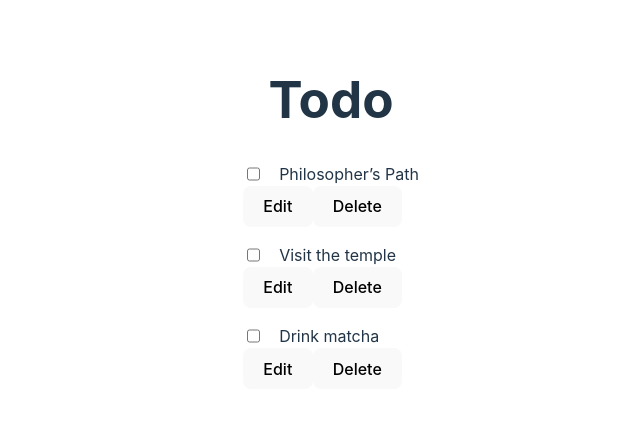
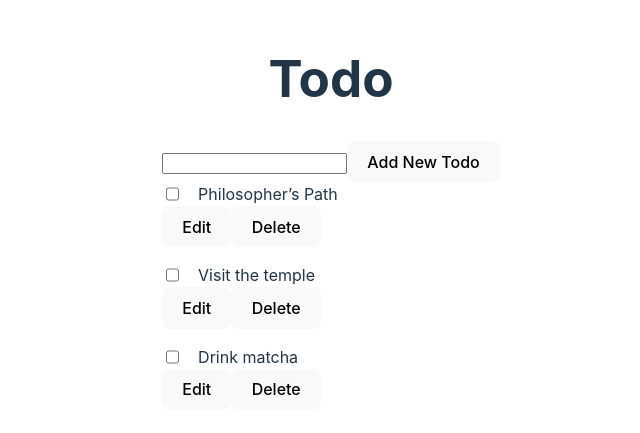
Before and after one commit to mingmoth/react-todolist, a React (Vite) app: page / in a window 1280 px wide. Shown: the part 179-612 px from the top of the page, without its empty margins (309-949 px from the left). Built offline with nearby package versions, Linux system fonts and the light colour scheme.

Commit message:
feat: add layout in AddTodo component & add AddTodo into App.jsx

```diff
--- a/src/App.jsx
+++ b/src/App.jsx
@@ -1,3 +1,4 @@
+import AddTodo from './components/AddTodo'
 import TodoList from './components/todo/TodoList'
 import TodosContextProvider from './context/todosContext'
 import './App.css'
@@ -7,6 +8,7 @@ function App() {
     return (
         <>
             <h1>Todo</h1>
+            <AddTodo />
             <TodosContextProvider>
                 <TodoList />
             </TodosContextProvider>
--- a/src/components/AddTodo.jsx
+++ b/src/components/AddTodo.jsx
@@ -1,7 +1,8 @@
 export default function AddTodo () {
     return (
-        <>
-            <h1>AddTodo</h1>
-        </>
+        <div className="add-todo">
+            <input type="text" ></input>
+            <button>Add New Todo</button>
+        </div>
     )
 }
```
